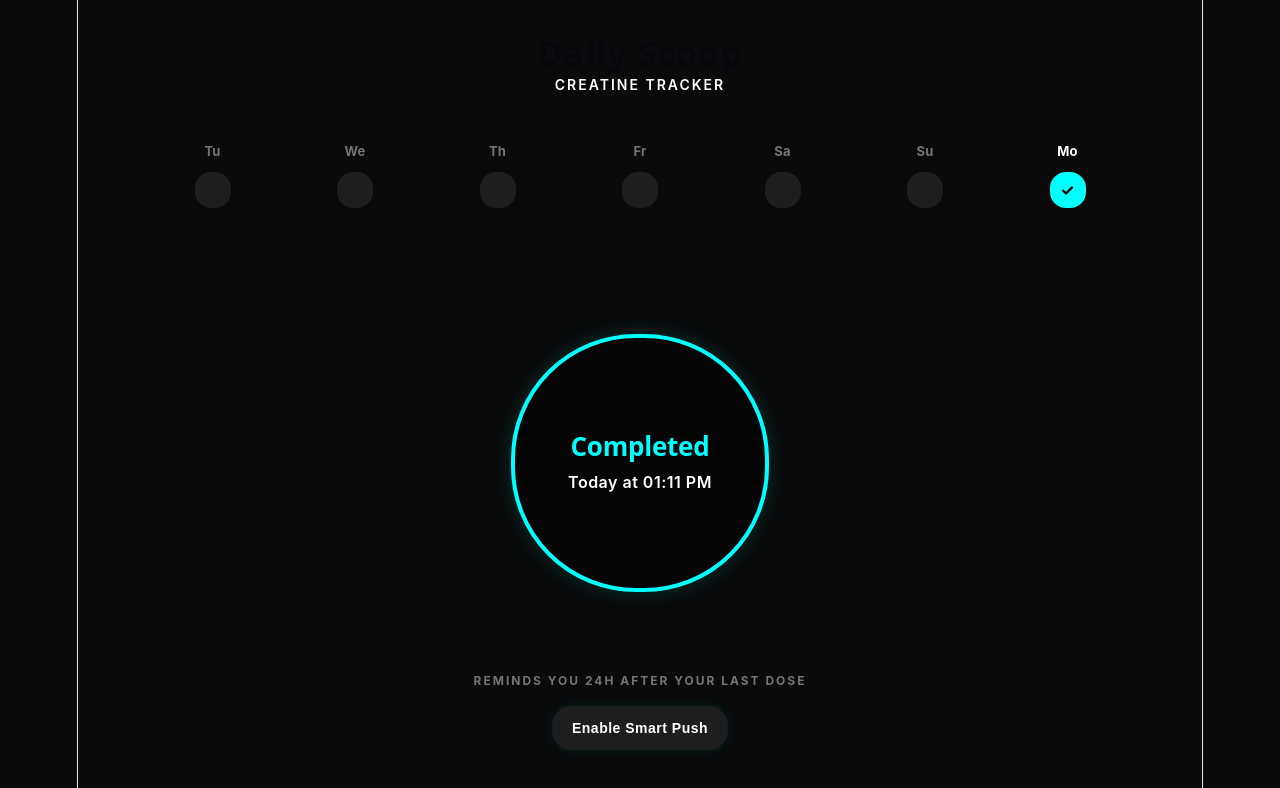
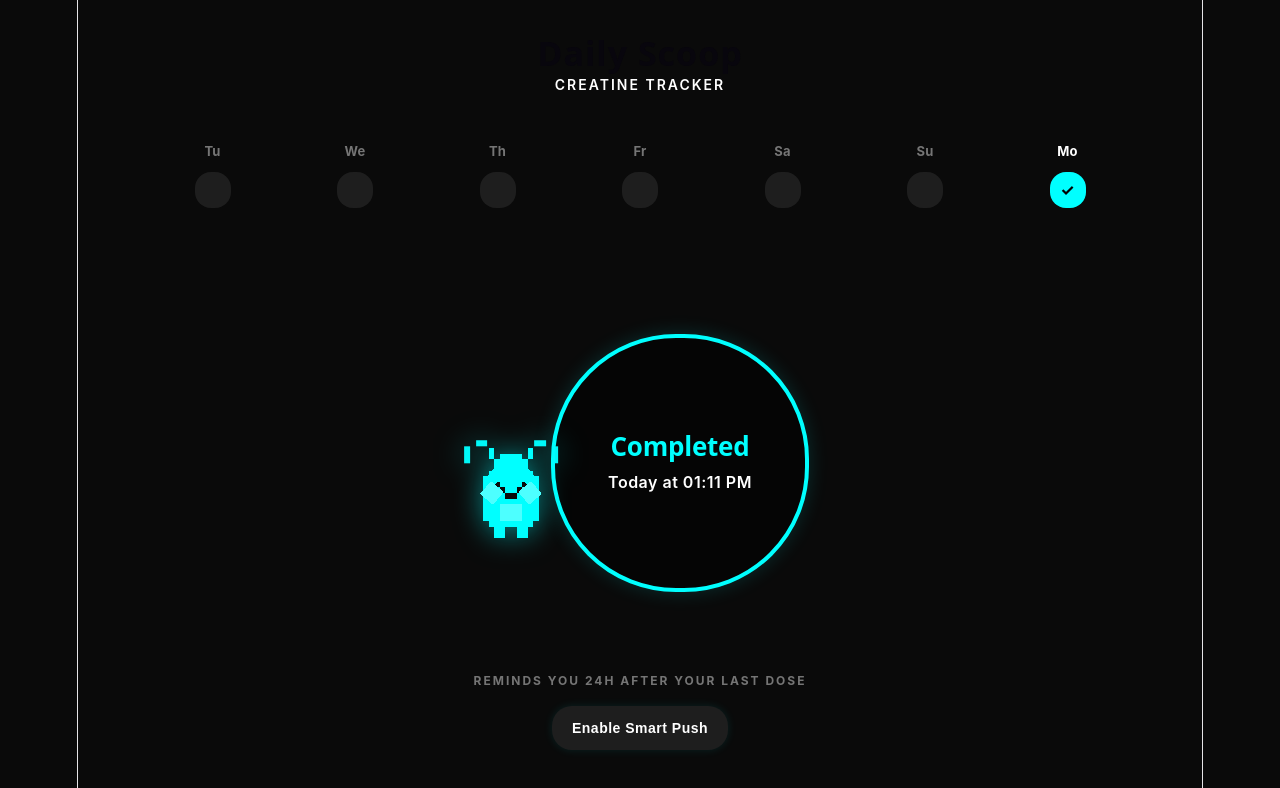
Before and after one commit to FunnyBUnny05/daily-scoop, a React (Vite) app: page / in a window 1280 px wide. Both pictures are taken after a click on the button "MARK AS TAKEN". Shown: the top 788 px of the page. Built offline with nearby package versions, Linux system fonts and the light colour scheme; no server answers.

Commit message:
fix: remove stray </div>, add FlexCreature

```diff
--- a/src/App.css
+++ b/src/App.css
@@ -188,3 +188,11 @@ body, html {
   transform: scale(0.95);
   box-shadow: 0 0 5px rgba(0, 255, 255, 0.2);
 }
+
+.creatureSpawnArea {
+  height: 80px;
+  display: flex;
+  justify-content: center;
+  align-items: flex-end;
+  margin-bottom: 20px;
+}
--- a/src/App.jsx
+++ b/src/App.jsx
@@ -1,5 +1,6 @@
 import { useState, useEffect } from 'react';
 import './App.css';
+import FlexCreature from './components/FlexCreature';
 
 function App() {
   const [history, setHistory] = useState({});
@@ -252,6 +253,9 @@ END:VCALENDAR`;
       </div>
 
       <main className="mainContent">
+        <div className="creatureSpawnArea">
+           <FlexCreature isActive={isTakenToday} />
+        </div>
         {isTakenToday ? (
           <div className="statusBox" style={{ borderColor: THEME.accent }}>
             <h2 className="statusTitle" style={{ color: THEME.accent }}>Completed</h2>
--- /dev/null
+++ b/src/components/FlexCreature.css
@@ -0,0 +1,65 @@
+.creature-container {
+  display: flex;
+  justify-content: center;
+  align-items: flex-end;
+  /* Start hidden, slightly scaled down, and translated down behind the button */
+  transform: translateY(60px) scale(0.5);
+  opacity: 0;
+  transition: all 0.5s cubic-bezier(0.175, 0.885, 0.32, 1.275);
+  z-index: 10;
+  margin-bottom: -40px; /* pull it down to overlap button top */
+}
+
+/* Slide up and fade in */
+.creature-container.active {
+  transform: translateY(0) scale(1.4);
+  opacity: 1;
+}
+
+/* Arms animation defaults */
+.left-arm, .right-arm {
+  transition: transform 0.4s cubic-bezier(0.68, -0.55, 0.265, 1.55);
+}
+
+/* When the flexing prop is true */
+.creature-container.flexing .left-arm {
+  transform: rotate(-140deg);
+}
+
+.creature-container.flexing .right-arm {
+  transform: rotate(140deg);
+}
+
+/* Bicep muscle boxes */
+.bicep {
+  transition: opacity 0.2s 0.2s, transform 0.3s 0.2s cubic-bezier(0.175, 0.885, 0.32, 1.275);
+  transform: scale(0);
+  opacity: 0;
+  transform-origin: center;
+}
+
+.creature-container.flexing .bicep {
+  opacity: 1;
+  transform: scale(1);
+}
+
+/* Power spark lines hidden by default */
+.power-lines {
+  opacity: 0;
+  transition: opacity 0.2s;
+}
+
+.creature-container.flexing .power-lines {
+  opacity: 1;
+  animation: pulse-power 0.5s infinite alternate;
+}
+
+@keyframes pulse-power {
+  from { opacity: 0.3; transform: scale(0.95); transform-origin: center;}
+  to { opacity: 1; transform: scale(1.05); transform-origin: center;}
+}
+
+/* Add a glowing drop shadow when flexing */
+.creature-container.flexing svg {
+  filter: drop-shadow(0 0 10px rgba(0, 255, 255, 0.5));
+}
--- /dev/null
+++ b/src/components/FlexCreature.jsx
@@ -0,0 +1,75 @@
+import React, { useEffect, useState } from 'react';
+import './FlexCreature.css';
+
+const FlexCreature = ({ isActive }) => {
+  const [isFlexing, setIsFlexing] = useState(false);
+
+  useEffect(() => {
+    if (isActive) {
+      // Small delay before flexing so it can slide up first
+      const t = setTimeout(() => {
+        setIsFlexing(true);
+      }, 500);
+      return () => clearTimeout(t);
+    } else {
+      setIsFlexing(false);
+    }
+  }, [isActive]);
+
+  return (
+    <div className={`creature-container ${isActive ? 'active' : ''} ${isFlexing ? 'flexing' : ''}`}>
+        <svg viewBox="0 0 40 40" width="80" height="80" shapeRendering="crispEdges">
+          {/* Main Body */}
+          <rect x="12" y="12" width="16" height="20" fill="#00FFFF" />
+          <rect x="14" y="8" width="12" height="4" fill="#00FFFF" />
+          <rect x="16" y="6" width="8" height="2" fill="#00FFFF" /> {/* Ear bumps */}
+          <rect x="12" y="4" width="2" height="4" fill="#00FFFF" />
+          <rect x="26" y="4" width="2" height="4" fill="#00FFFF" />
+
+          <rect x="10" y="14" width="2" height="16" fill="#00FFFF" />
+          <rect x="28" y="14" width="2" height="16" fill="#00FFFF" />
+
+          {/* Legs */}
+          <rect x="14" y="32" width="4" height="4" fill="#00FFFF" />
+          <rect x="22" y="32" width="4" height="4" fill="#00FFFF" />
+
+          {/* Details (Eyes + Mouth) */}
+          <rect x="14" y="16" width="2" height="2" fill="#0A0A0A" /> {/* L Eye */}
+          <rect x="24" y="16" width="2" height="2" fill="#0A0A0A" /> {/* R Eye */}
+          <rect x="18" y="20" width="4" height="2" fill="#0A0A0A" /> {/* Mouth Row 1 */}
+          <rect x="16" y="18" width="2" height="2" fill="#0A0A0A" /> {/* Mouth corner L */}
+          <rect x="22" y="18" width="2" height="2" fill="#0A0A0A" /> {/* Mouth corner R */}
+
+          {/* Belly highlight */}
+          <rect x="16" y="24" width="8" height="6" fill="#4DFFFF" />
+
+          {/* Left Arm hinged at X:10 Y:16 */}
+          <g className="arm left-arm" style={{ transformOrigin: '10px 16px' }}>
+            {/* Hanging arm */}
+            <rect x="6" y="16" width="4" height="8" fill="#00FFFF" />
+            <rect x="4" y="22" width="2" height="4" fill="#00FFFF" /> {/* hand chunk */}
+            {/* Bicep (appears dynamically via scale) */}
+            <rect className="bicep" x="2" y="12" width="6" height="6" fill="#4DFFFF" />
+          </g>
+
+          {/* Right Arm hinged at X:30 Y:16 */}
+          <g className="arm right-arm" style={{ transformOrigin: '30px 16px' }}>
+            <rect x="30" y="16" width="4" height="8" fill="#00FFFF" />
+            <rect x="34" y="22" width="2" height="4" fill="#00FFFF" /> {/* hand chunk */}
+            {/* Bicep (appears dynamically via scale) */}
+            <rect className="bicep bicep-r" x="32" y="12" width="6" height="6" fill="#4DFFFF" />
+          </g>
+
+          {/* Super Saiyan / Power lines (hidden till flex) */}
+          <g className="power-lines">
+            <rect x="4" y="4" width="2" height="6" fill="#00FFFF" />
+            <rect x="34" y="4" width="2" height="6" fill="#00FFFF" />
+            <rect x="8" y="2" width="4" height="2" fill="#00FFFF" />
+            <rect x="28" y="2" width="4" height="2" fill="#00FFFF" />
+          </g>
+        </svg>
+    </div>
+  );
+};
+
+export default FlexCreature;
```
Lines whose indentation alone changed are shown as unchanged.
